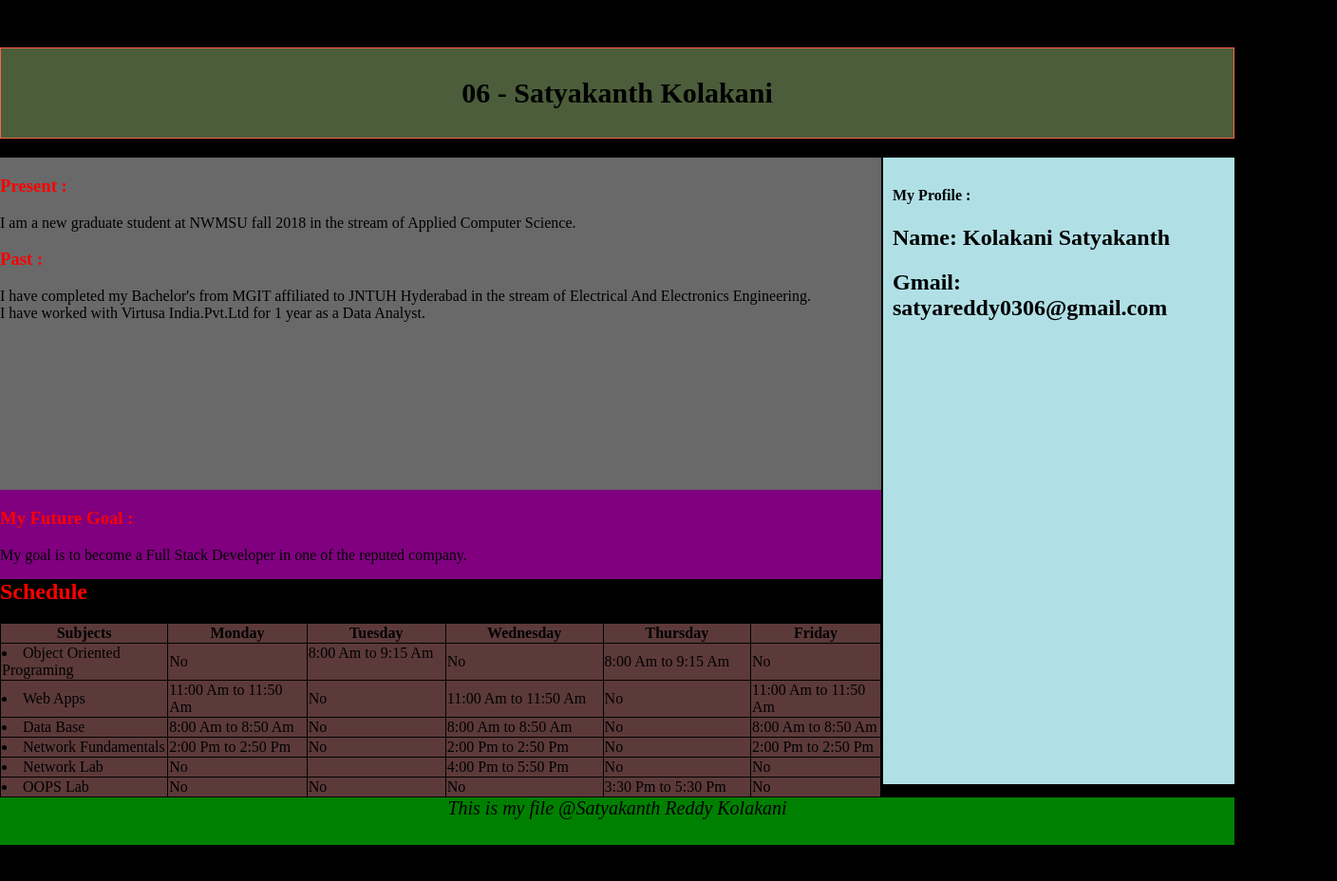
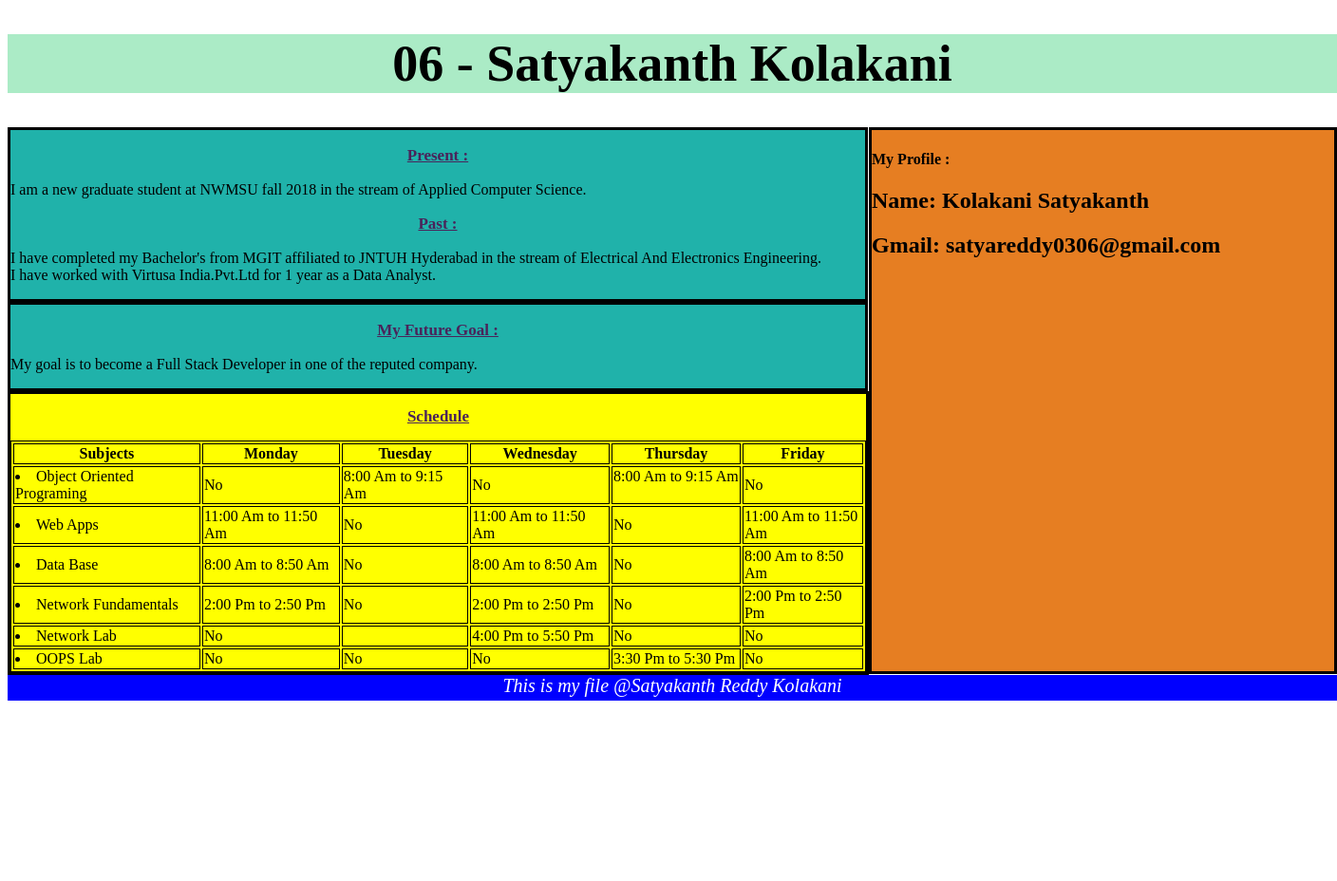
Before and after one commit to Satyakanth/A01, a plain HTML site: page index.html in a window 1280 px wide. Shown: the whole page at 95% size, 1408 px wide, since content can reach past the window. After the commit the page ends 800 px from the top, so only its background shows below. Drawn offline with Linux system fonts and the light colour scheme.

Commit message:
Added Satya.css file

```diff
--- a/index.html
+++ b/index.html
@@ -2,7 +2,7 @@
 <html>
 	<head>
 		<title> About Me </title>
-		<link rel="stylesheet" href="Kolakani.css" type="text/css">
+		<link rel="stylesheet" href="satya.css" type="text/css">
 	</head>
 	<body>
 
--- /dev/null
+++ b/satya.css
@@ -0,0 +1,64 @@
+body{
+	background-color:white;
+	width:1400px;
+}
+
+header{
+	background-color: #ABEBC6;
+	font-size: 27px;
+	text-align:center;
+	display:block;
+}
+
+footer{
+	clear:both;
+	background-color:blue;
+	font-style: italic;
+	text-align:center;
+	font-size: 20px;
+	height: 27px;
+	color: white;
+}
+
+#past-section{
+	background-color: lightseagreen ;
+	float: left;
+	width: 900px;
+	border-style: solid;
+}
+
+#future-section{
+	background-color: lightseagreen;
+	float: left;
+	width: 900px;
+	border-style: solid;
+}
+.aside-header{
+	float:right;
+	height: 570px;
+	background-color: #E67E22;
+	width: 487px;
+	border-style: solid;
+}
+
+table, th, td {
+
+    border: 1px solid black;
+	background-color: yellow;
+	table-layout: initial;
+}
+
+
+.table-header{
+	float:right;
+	background-color: yellow;
+	border-style: solid;
+	float: left;
+	width: 901px;
+}
+.section-header{
+	font-size: 17px;
+	color: #4A235A;
+	text-align: center;
+	text-decoration: underline;
+}
```
